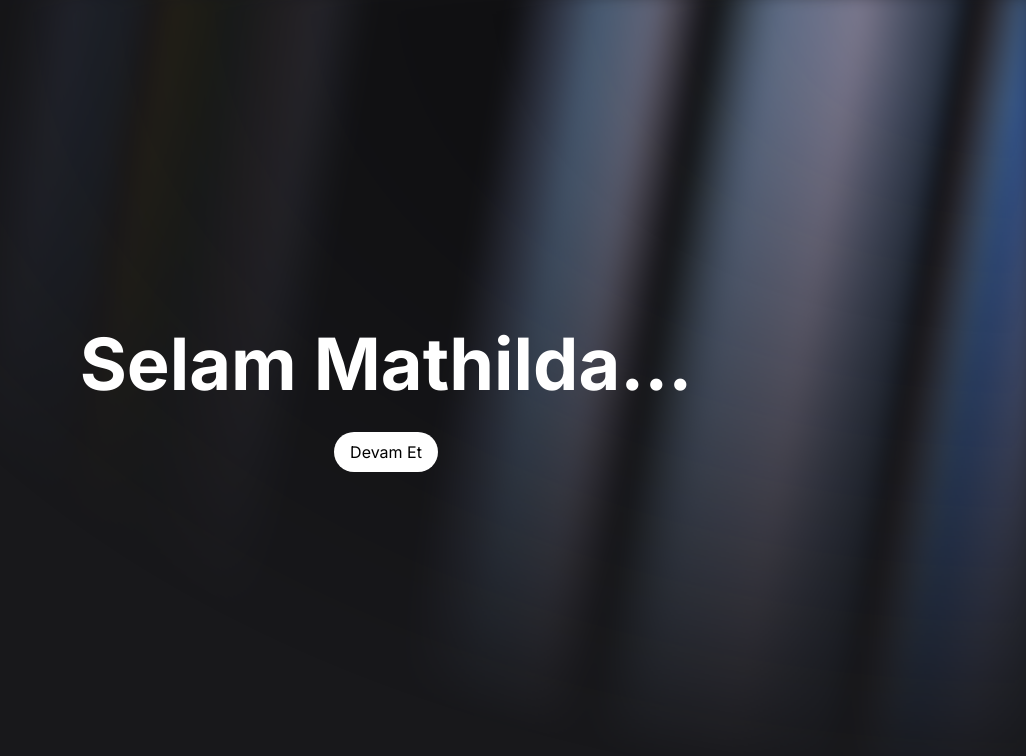
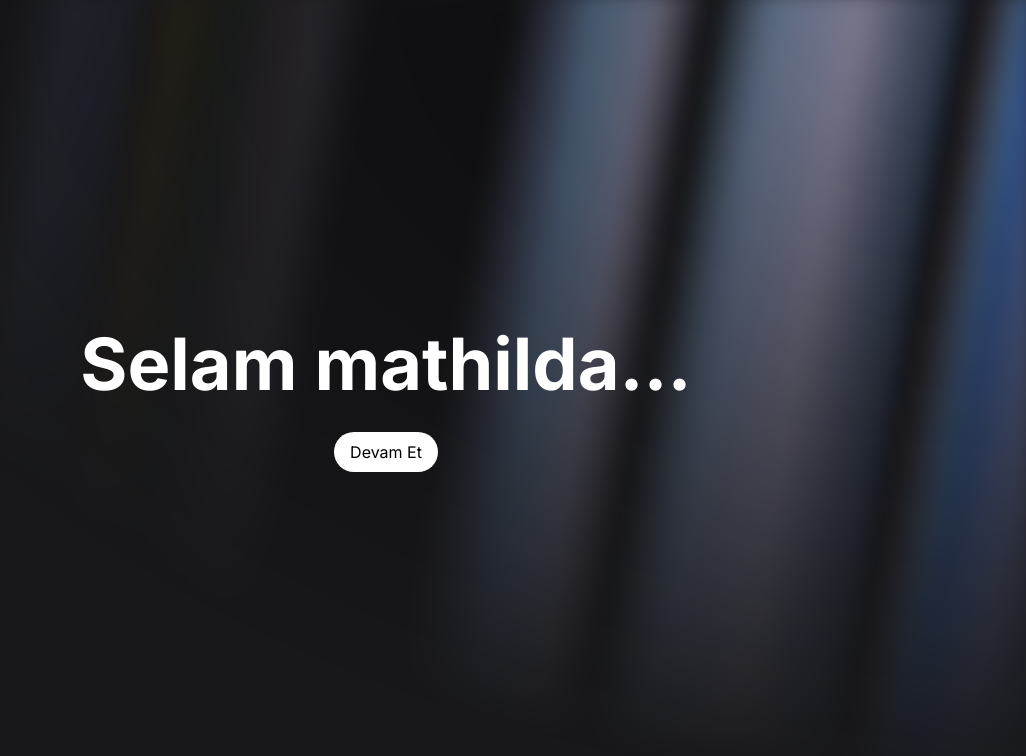
Before and after one commit to furkanigsiz/matdi, a Next.js app: page / in a window 1280 px wide. Shown: the top 756 px of the page, without its empty margins (254-1280 px from the left). Built offline with nearby package versions, Linux system fonts and the light colour scheme; no server answers.

Commit message:
Yeni mesaj eklendi ve noktalama işaretleri düzeltildi

```diff
--- a/app/page.tsx
+++ b/app/page.tsx
@@ -145,13 +145,15 @@ export default function Home() {
   };
 
   const messages = [
-    "Selam Mathilda...",
+    "Selam mathilda...",
     "Her şeyden önce önemli bir soru - konuştuğun biri var mı?",
     "Yeniden ben evet",
     "Şuan bu şarkı gibi hissettiğini farkındayım",
     "Haklısında evet",
     "Neden bir yetişkin gibi yazmadım",
-    "Because i was afraid of losing you forever without laying a solid foundation, anyway...",
+    "Because i was afraid of losing you forever without laying a solid foundation anyway",
+    "Senelerdir aklımdan çıkmıyorsun, aylardır tek düşündüğüm sensin. Zihnimin her yerine kök saldın ve çıkmıyorsun. Artık uzaktan Instagram'ına ya da kapalı Twitter'ını açtın mı diye bakmakla yetinemiyorum.",
+    "Daha fazla uzatmadan",
   ];
 
   const afterAngerMessages = [
```
